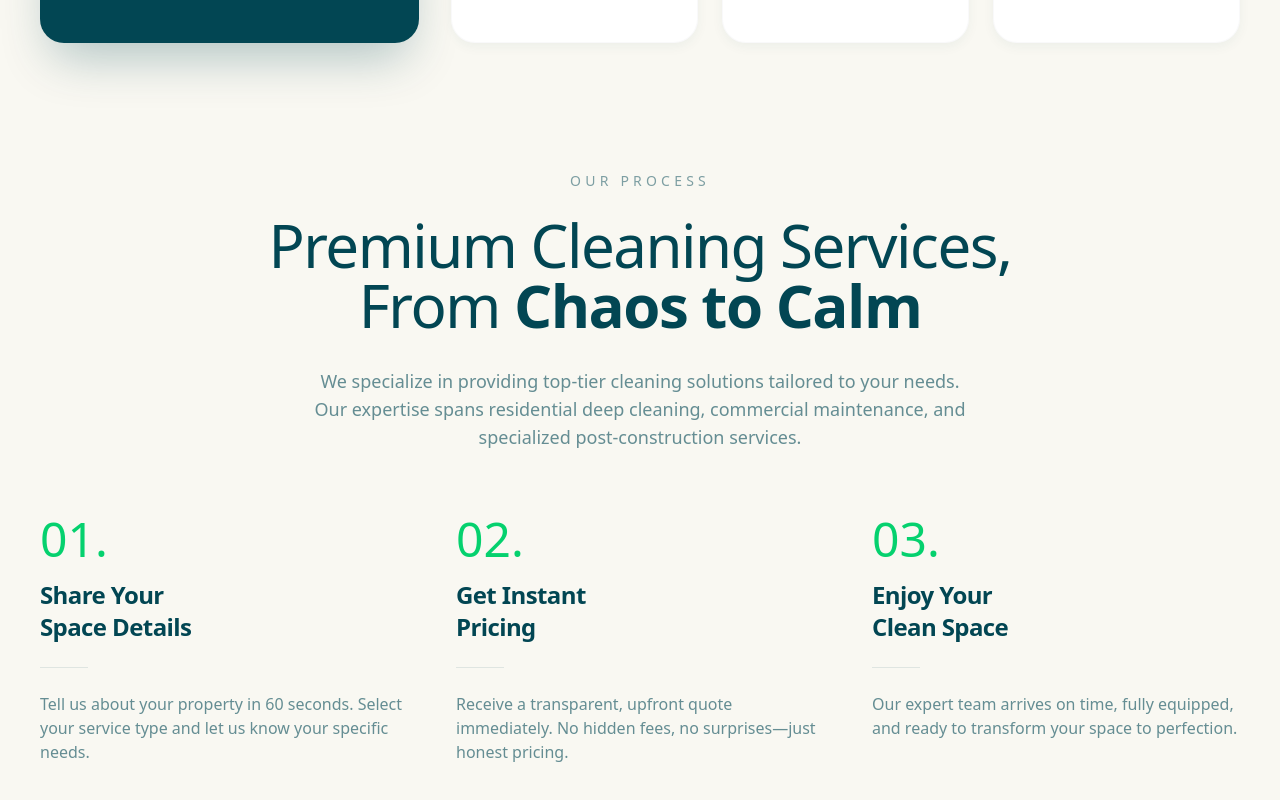
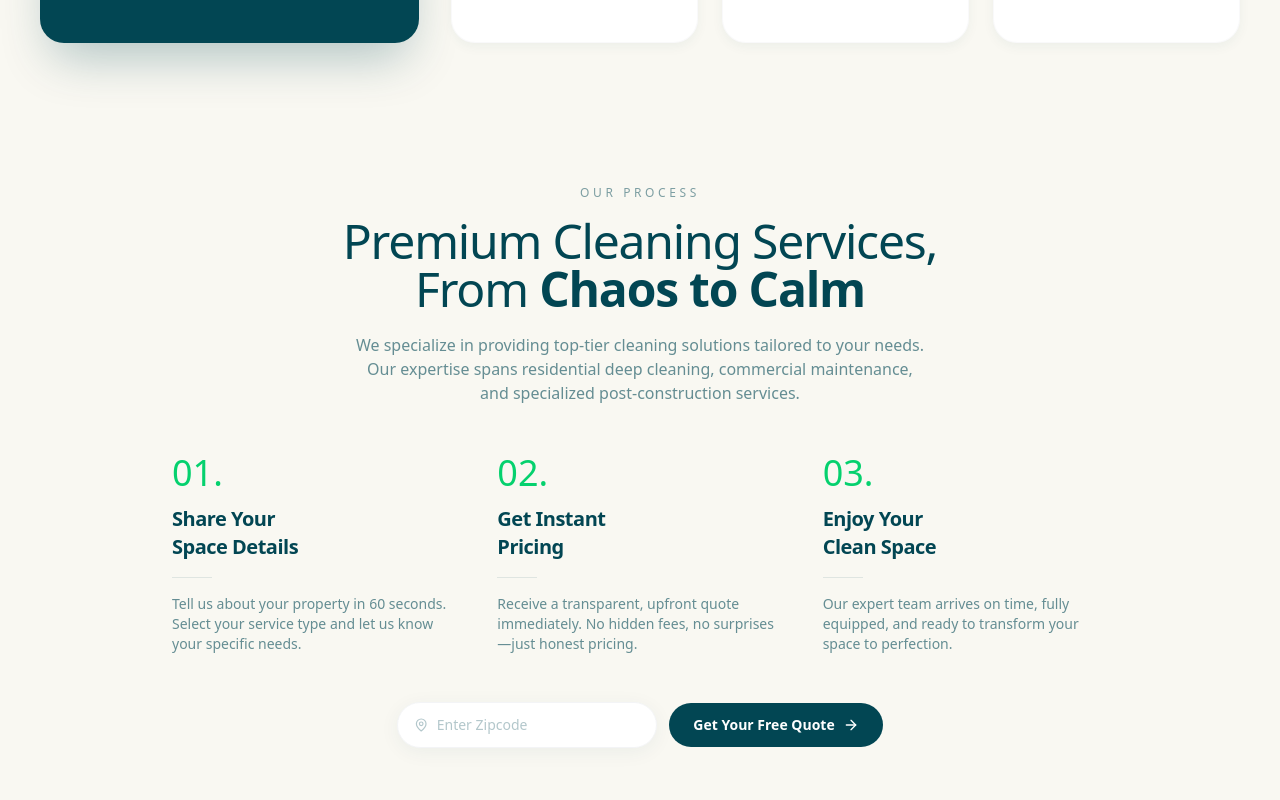
Before and after one commit to renatoquerales28-byte/extreme-cleaning-next, a Next.js app: page / in a window 1280 px wide. Shown: the part 2060-2860 px from the top of the page. Built offline with nearby package versions, Linux system fonts and the light colour scheme.

Commit message:
UI: Compact Process Section - narrower container, reduced gaps, viewport fit

```diff
--- a/src/components/landing/ProcessSection.tsx
+++ b/src/components/landing/ProcessSection.tsx
@@ -37,10 +37,10 @@ export default function ProcessSection() {
 
     return (
         <section
-            className="w-full bg-transparent min-h-screen flex flex-col justify-center py-16 lg:py-0 relative translate-y-[60px]"
+            className="w-full bg-transparent h-screen flex flex-col justify-center py-12 lg:py-0 relative"
             id="process"
         >
-            <div className="max-w-[1400px] mx-auto px-6 lg:px-10 w-full">
+            <div className="max-w-[1000px] mx-auto px-6 lg:px-8 w-full">
 
                 {/* Header Block */}
                 <motion.div
@@ -48,68 +48,68 @@ export default function ProcessSection() {
                     whileInView={{ opacity: 1, y: 0 }}
                     viewport={{ once: true }}
                     transition={{ duration: 0.6 }}
-                    className="text-center mb-12 lg:mb-16"
+                    className="text-center mb-10 lg:mb-12"
                 >
                     {/* Eyebrow */}
-                    <p className="text-sm uppercase tracking-[0.3em] text-[#024653]/50 mb-4 lg:mb-6">
+                    <p className="text-xs uppercase tracking-[0.3em] text-[#024653]/50 mb-3 lg:mb-4">
                         Our Process
                     </p>
 
                     {/* Main Headline */}
-                    <h2 className="text-3xl md:text-4xl lg:text-5xl xl:text-6xl font-normal leading-[1.15] tracking-tight text-[#024653] mb-6 lg:mb-8">
+                    <h2 className="text-2xl md:text-3xl lg:text-4xl xl:text-5xl font-normal leading-[1.15] tracking-tight text-[#024653] mb-4 lg:mb-5">
                         Premium Cleaning Services,<br />
                         From <span className="font-bold">Chaos to Calm</span>
                     </h2>
 
                     {/* Subtitle */}
-                    <p className="text-[#024653]/60 font-light text-base lg:text-lg max-w-2xl mx-auto leading-relaxed">
+                    <p className="text-[#024653]/60 font-light text-sm lg:text-base max-w-xl mx-auto leading-relaxed">
                         We specialize in providing top-tier cleaning solutions tailored to your needs. Our expertise spans
                         residential deep cleaning, commercial maintenance, and specialized post-construction services.
                     </p>
                 </motion.div>
 
-                {/* Three Steps Grid */}
+                {/* Three Steps Grid - More Compact */}
                 <motion.div
                     initial={{ opacity: 0, y: 30 }}
                     whileInView={{ opacity: 1, y: 0 }}
                     viewport={{ once: true }}
                     transition={{ duration: 0.6, delay: 0.2 }}
-                    className="grid grid-cols-1 md:grid-cols-3 gap-8 lg:gap-12 mb-12 lg:mb-16"
+                    className="grid grid-cols-1 md:grid-cols-3 gap-6 lg:gap-10 mb-10 lg:mb-12"
                 >
                     {steps.map((step, i) => (
                         <div key={i} className="text-center md:text-left">
                             {/* Number */}
-                            <div className="text-4xl lg:text-5xl font-light text-[#05D16E] mb-3 lg:mb-4">
+                            <div className="text-3xl lg:text-4xl font-light text-[#05D16E] mb-2 lg:mb-3">
                                 {step.num}
                             </div>
 
                             {/* Title */}
-                            <h3 className="text-xl lg:text-2xl font-bold text-[#024653] tracking-tight mb-4 lg:mb-6 whitespace-pre-line leading-tight">
+                            <h3 className="text-lg lg:text-xl font-bold text-[#024653] tracking-tight mb-3 lg:mb-4 whitespace-pre-line leading-tight">
                                 {step.title}
                             </h3>
 
                             {/* Divider */}
-                            <div className="w-12 h-px bg-[#024653]/10 mb-4 lg:mb-6 mx-auto md:mx-0" />
+                            <div className="w-10 h-px bg-[#024653]/10 mb-3 lg:mb-4 mx-auto md:mx-0" />
 
                             {/* Description */}
-                            <p className="text-[#024653]/60 font-light text-sm lg:text-base leading-relaxed">
+                            <p className="text-[#024653]/60 font-light text-xs lg:text-sm leading-relaxed">
                                 {step.desc}
                             </p>
                         </div>
                     ))}
                 </motion.div>
 
-                {/* CTAs Row */}
+                {/* CTAs Row - Compact */}
                 <motion.div
                     initial={{ opacity: 0, y: 20 }}
                     whileInView={{ opacity: 1, y: 0 }}
                     viewport={{ once: true }}
                     transition={{ duration: 0.6, delay: 0.4 }}
-                    className="flex flex-col sm:flex-row gap-4 justify-center items-center max-w-3xl mx-auto"
+                    className="flex flex-col sm:flex-row gap-3 justify-center items-center max-w-2xl mx-auto"
                 >
                     {/* Zipcode Input */}
-                    <div className={`flex items-center bg-white rounded-full px-5 py-3.5 shadow-[0_4px_20px_rgba(2,70,83,0.06)] border transition-all duration-300 w-full sm:w-auto sm:min-w-[220px] ${isFocused ? 'border-[#05D16E]/40 shadow-[0_4px_25px_rgba(5,209,110,0.1)]' : 'border-gray-100'}`}>
-                        <MapPin size={18} className={isFocused ? 'text-[#05D16E]' : 'text-[#024653]/30'} />
+                    <div className={`flex items-center bg-white rounded-full px-4 py-3 shadow-[0_4px_20px_rgba(2,70,83,0.06)] border transition-all duration-300 w-full sm:w-auto sm:min-w-[200px] ${isFocused ? 'border-[#05D16E]/40 shadow-[0_4px_25px_rgba(5,209,110,0.1)]' : 'border-gray-100'}`}>
+                        <MapPin size={16} className={isFocused ? 'text-[#05D16E]' : 'text-[#024653]/30'} />
                         <input
                             type="text"
                             value={zipCode}
@@ -117,17 +117,17 @@ export default function ProcessSection() {
                             onFocus={() => setIsFocused(true)}
                             onBlur={() => setIsFocused(false)}
                             placeholder="Enter Zipcode"
-                            className="bg-transparent border-none focus:ring-0 focus:outline-none text-[#024653] font-medium placeholder:text-[#024653]/30 text-base ml-2.5 w-full"
+                            className="bg-transparent border-none focus:ring-0 focus:outline-none text-[#024653] font-medium placeholder:text-[#024653]/30 text-sm ml-2 w-full"
                         />
                     </div>
 
                     {/* Main CTA Button */}
                     <button
                         onClick={() => router.push('/quote')}
-                        className="bg-[#024653] group text-white px-8 py-3.5 rounded-full font-semibold text-base flex items-center justify-center gap-3 hover:bg-[#02333d] transition-all duration-300 hover:shadow-[0_10px_30px_rgba(2,70,83,0.2)] w-full sm:w-auto whitespace-nowrap"
+                        className="bg-[#024653] group text-white px-6 py-3 rounded-full font-semibold text-sm flex items-center justify-center gap-2 hover:bg-[#02333d] transition-all duration-300 hover:shadow-[0_10px_30px_rgba(2,70,83,0.2)] w-full sm:w-auto whitespace-nowrap"
                     >
                         Get Your Free Quote
-                        <ArrowRight size={18} className="transition-transform group-hover:translate-x-1" />
+                        <ArrowRight size={16} className="transition-transform group-hover:translate-x-1" />
                     </button>
                 </motion.div>
 
```
